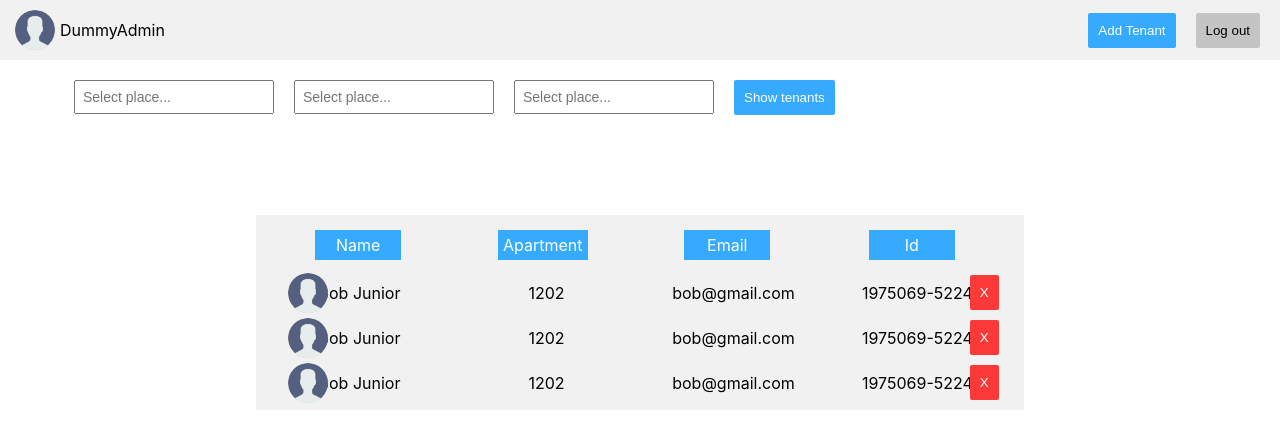
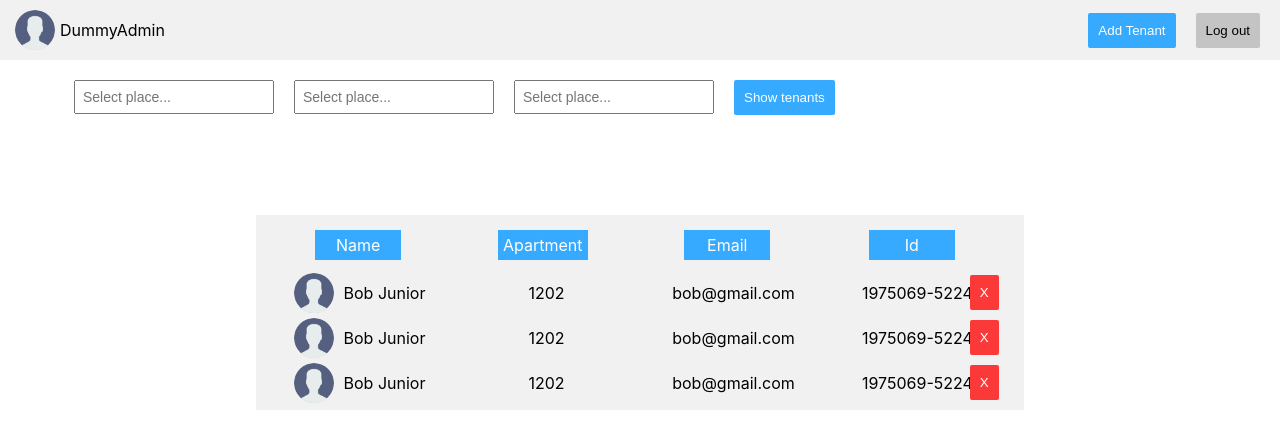
Before and after one commit to Claudiu-Ionel/LaundryDay, a React (Create React App) app: page / in a window 1280 px wide. Shown: the top 448 px of the page. Built offline with nearby package versions, Linux system fonts and the light colour scheme.

Commit message:
Added a cancel button for AddTenant module

```diff
--- a/src/Components/AddTenant/AddTenant.css
+++ b/src/Components/AddTenant/AddTenant.css
@@ -19,3 +19,9 @@
   position: relative;
   z-index: 100;
 }
+
+.cancel-module {
+  position: absolute;
+  top: 20px;
+  right: 10px;
+}
--- a/src/Components/AddTenant/AddTenant.jsx
+++ b/src/Components/AddTenant/AddTenant.jsx
@@ -104,6 +104,13 @@ const AddTenant = ({ moduleState, setModuleState }) => {
         </section>
         <Button text={'Add Tenant'} className={'button blue'} />
         <section className="reg-section">{errMsg}</section>
+        <Button
+          text="X"
+          className={'button cancel-module'}
+          eventHandler={(e) => {
+            setModuleState(false);
+          }}
+        />
       </form>
     </div>
   );
--- a/src/Components/TenantSection/TenantsSection.css
+++ b/src/Components/TenantSection/TenantsSection.css
@@ -41,8 +41,8 @@
   height: 40px;
   padding: 2px;
   border-radius: 50%;
-  position: absolute;
-  left: calc(25% - 25px);
+  position: relative;
+  margin-right: 10px;
   background-color: #cccccc;
   background-image: url('../../img/user.png');
   background-size: cover;
```
